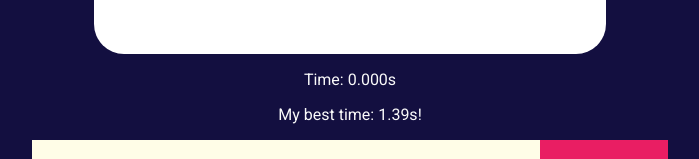
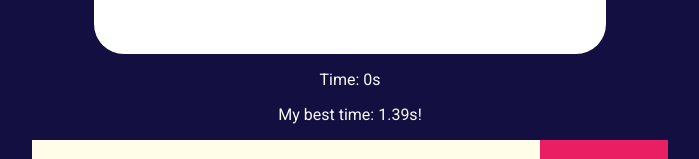
Before and after one commit to souptik4572/TypingAlphabetGame, a React (Create React App) app: page / in a window 1280 px wide. Shown: the part 467-626 px from the top of the page, without its empty margins (290-989 px from the left). Built offline with nearby package versions, Linux system fonts and the light colour scheme.

Commit message:
feat: add timer support for game

```diff
--- a/src/components/Game/Game.tsx
+++ b/src/components/Game/Game.tsx
@@ -1,11 +1,11 @@
-import { useState } from 'react';
+import { useEffect, useState } from 'react';
 import { getNextChar } from '../../utils/getNextChar';
 import Display from '../Display/Display';
 import InputField from '../InputField/InputField';
 import { CurrentCharState, TimerState } from '../../types/state';
 import './Game.css';
 
-const MAX_CHAR_COUNT = 20;
+const MAX_CHAR_COUNT = 2;
 
 const getCurrentChar = (
 	isGameRunning: boolean,
@@ -33,8 +33,27 @@ const Game = () => {
 	const [currentChar, setCurrentChar] = useState<CurrentCharState>(getFreshCurrentChar());
 	const [timer, setTimer] = useState<TimerState>({
 		timeMs: 0,
-		timeSec: 0,
+		isActive: false,
+		intervalId: null,
 	});
+	const startTimer = (): NodeJS.Timer => {
+		const intervalId = setInterval(() => {
+			setTimer((timer): TimerState => ({ ...timer, timeMs: timer.timeMs + 1 }));
+		}, 10);
+		return intervalId;
+	};
+	const stopTimer = (intervalId: NodeJS.Timer | null): void => {
+		if(intervalId === null) return;
+		clearInterval(intervalId);
+	};
+	useEffect(() => {
+		if (currentChar.remCharCount === MAX_CHAR_COUNT - 1) {
+			const intervalId = startTimer();
+			setTimer((timer) => ({ ...timer, intervalId }));
+		} else if (currentChar.remCharCount === 0) {
+			stopTimer(timer.intervalId);
+		}
+	}, [currentChar.remCharCount]);
 	const handleInputFieldChange = (event: React.ChangeEvent<HTMLInputElement>): void => {
 		event.target.value = event.target.value.toUpperCase();
 		setInputValue(event.target.value);
@@ -60,7 +79,7 @@ const Game = () => {
 			<p>Typing game to see how fast you type</p>
 			<p>Timer starts when you do 😁</p>
 			<Display textValue={currentChar.char} />
-			<p>Time: 0.000s</p>
+			<p>Time: {timer.timeMs}s</p>
 			<p>My best time: 1.39s!</p>
 			<InputField
 				isGameRunning={isGameRunning}
--- a/src/types/state.ts
+++ b/src/types/state.ts
@@ -5,5 +5,6 @@ export type CurrentCharState = {
 
 export type TimerState = {
 	timeMs: number;
-	timeSec: number;
+	isActive: boolean;
+	intervalId: NodeJS.Timeout | null;
 };
```
Also changed, not shown: 1 other file (tests, documents, lock files or other folders).
